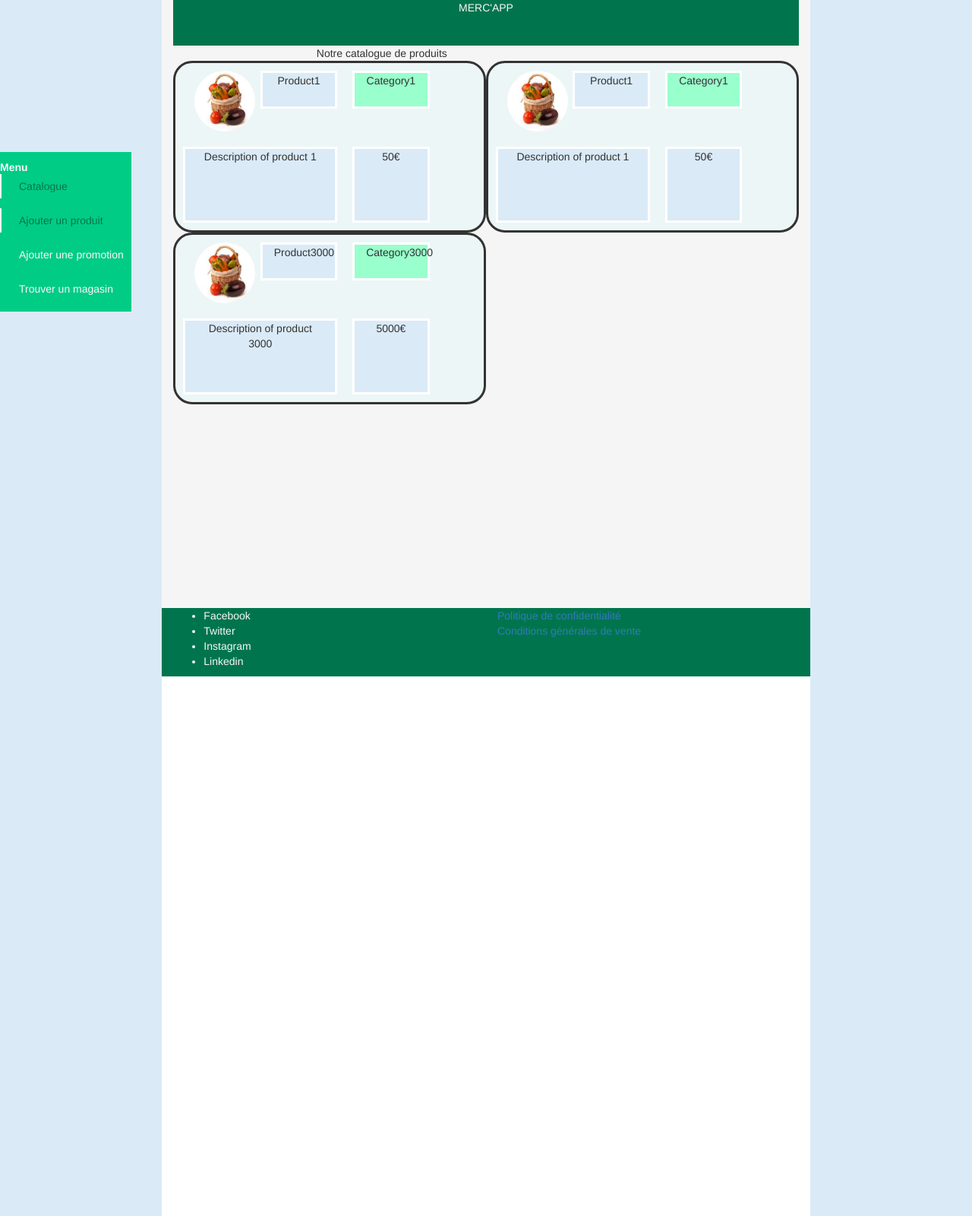
After one commit to Lanfeath/Mercapp, a Flask app: template templates/model.html in a window 1280 px wide. The commit adds this page. Shown: the whole page at 76% size. Run offline with Flask 3, Linux system fonts and the light colour scheme; the template is opened without the code that fills it, so the values that code supplies are empty; parts of the project's set-up code (start-up, migrations or seed data) failed here and were passed over; some libraries are stand-ins or nearby versions.

Commit message:
new db for test and start of flask app

```diff
--- /dev/null
+++ b/templates/model.html
@@ -0,0 +1,175 @@
+<!DOCTYPE html>
+<html lang="en">
+<head>
+    <meta charset="UTF-8">
+    <meta name="viewport" content="width=device-width, initial-scale=1">
+
+    <title> MERC'APP Product catalogue</title>
+
+    <!-- Custom CSS -->
+    <link href="../css/custom.css" rel="stylesheet">
+
+    <!-- Latest compiled and minified CSS -->
+    <link rel="stylesheet" href="https://maxcdn.bootstrapcdn.com/bootstrap/3.4.1/css/bootstrap.min.css">
+
+    <!-- jQuery library -->
+    <script src="https://ajax.googleapis.com/ajax/libs/jquery/3.6.4/jquery.min.js"></script>
+
+    <!-- Latest compiled JavaScript -->
+    <script src="https://maxcdn.bootstrapcdn.com/bootstrap/3.4.1/js/bootstrap.min.js"></script>
+
+</head>
+
+<body>
+
+    <div class="content col">
+
+        <div class="col-md-2 side-background">
+<!-- Navigation -->
+            <div class="l-navbar" id="nav-bar">
+                <nav class="nav">
+                    <div>
+                        <span class="nav_logo-name">Menu</span>
+                        <div class="nav_list">
+                            <a href="#" class="nav_link active">
+                                <i class='bx bx-grid-alt nav_icon'></i>
+                                <span class="nav_name">Catalogue</span>
+                            </a>
+                            <a href="#" class="nav_link active">
+                                <i class='bx bx-grid-alt nav_icon'></i>
+                                <span class="nav_name">Ajouter un produit</span>
+                            </a>
+                            <a href="#" class="nav_link">
+                                <i class='bx bx-user nav_icon'></i>
+                                <span class="nav_name">Ajouter une promotion</span>
+                            </a>
+                            <a href="#" class="nav_link">
+                                <i class='bx bx-message-square-detail nav_icon'></i>
+                                <span class="nav_name">Trouver un magasin</span>
+                            </a>
+                        </div>
+                    </div>
+                </nav>
+            </div>
+        </div>
+
+
+<!-- Contents -->
+
+        <div class="col-md-8 background text-center align-baseline">
+            <div class="header col-md-12" id="header">
+                <span> MERC'APP </span>
+            </div>
+
+            <div class="col-md-8">
+                <span class="text-center">Notre catalogue de produits</span>
+            </div>
+
+            <div class ="card col-md-6 ">
+                <div class="row">
+                    <div class="col-md-3 image">
+                        <img class="img-circle" src="./image_1_legumes.jpg">
+                    </div>
+                    <div class="col-md-3 border product">
+                        <p>Product1</p>
+                    </div>
+                    <div class="col-md-3 align-middle border category">
+                        <p>Category1</p>
+                    </div>
+                </div>
+
+                <div class="row">
+                    <div class="col-md-6 border description_product">
+                        <p>Description of product 1</p>
+                    </div>
+                    <div class="col-md-3 border price">
+                        <p>50€</p>
+                    </div>
+                </div>
+            </div>
+
+            <div class ="card col-md-6">
+                <div class="row">
+                    <div class="col-md-3 image">
+                        <img class="img-circle" src="./image_1_legumes.jpg">
+                    </div>
+                    <div class="col-md-3 border product">
+                        <p>Product1</p>
+                    </div>
+                    <div class="col-md-3 align-middle border category">
+                        <p>Category1</p>
+                    </div>
+                </div>
+
+                <div class="row">
+                    <div class="col-md-6 border description_product">
+                        <p>Description of product 1</p>
+                    </div>
+                    <div class="col-md-3 border price">
+                        <p>50€</p>
+                    </div>
+                </div>
+            </div>
+
+             <div class ="card col-md-6">
+                <div class="row">
+                    <div class="col-md-3 image">
+                        <img class="img-circle" src="./image_1_legumes.jpg">
+                    </div>
+                    <div class="col-md-3 border product">
+                        <p>Product3000</p>
+                    </div>
+                    <div class="col-md-3 align-middle border category">
+                        <p>Category3000</p>
+                    </div>
+                </div>
+
+                <div class="row">
+                    <div class="col-md-6 border description_product">
+                        <p>Description of product 3000</p>
+                    </div>
+                    <div class="col-md-3 border price">
+                        <p style="vertical-align: center;">5000€</p>
+                    </div>
+                </div>
+            </div>
+        </div>
+
+        <div class="lateral-col col-md-2 side-background"></div>
+    </div>
+
+<!-- Footer -->
+    <footer>
+        <div class="lateral-col col-md-2 side-background"></div>
+        <div class="col-md-8 footer footer-below">
+            <div class="row">
+                <div class="socials col-md-6">
+                    <ul>
+                        <li>Facebook</li>
+                        <li>Twitter</li>
+                        <li>Instagram</li>
+                        <li>Linkedin</li>
+                    </ul>
+                </div>
+                <div class="col-md-6">
+                    <div>
+                        <a href="/">Politique de confidentialité</a>
+                    </div>
+                    <div>
+                        <a href="/">Conditions générales de vente</a>
+                    </div>
+                </div>
+            </div>
+        </div>
+        <div class="lateral-col col-md-2 side-background"></div>
+    </footer>
+
+<!-- Scroll to Top Button (Only visible on small and extra-small screen sizes) -->
+    <div class="scroll-top page-scroll hidden-sm hidden-xs hidden-lg hidden-md">
+        <a class="btn btn-primary" href="#page  -top">
+            <i class="fa fa-chevron-up"></i>
+        </a>
+    </div>
+
+</body>
+</html>
--- /dev/null
+++ b/views.py
@@ -0,0 +1,48 @@
+from flask import Flask, render_template, request, url_for
+
+app = Flask(__name__)
+
+# Config options - Make sure you created a 'config.py' file.
+app.config.from_object('config')
+
+# To get one variable, tape app.config['MY_VARIABLE']
+
+from .utils import Administrator
+
+@app.route('/')
+@app.route("/index/")
+def index():
+    title= "Notre catalogue de produits"
+    image1= './static/temp/image_1_legumes.jpg'
+    product1="Test1"
+    category1="Cat1 de test"
+    description1 = "This is a test"
+    price1="50000€"
+    return render_template("index.html",
+                            title=title,
+                            image1=image1,
+                            product1 =product1,
+                            category1 = category1,
+                            description1 = description1,
+                            price1 = price1
+                            )
+
+
+@app.route('/result/')
+def result():
+    gender = request.args.get('gender')
+    user_name = request.args.get('first_name')
+    uid = request.args.get('id')
+    description = find_content(gender).description
+    profile_pic = 'http://graph.facebook.com/' + uid + '/picture?redirect=false'
+    # profile_pic = 'http://graph.facebook.com/me/picture?redirect=false'
+
+    return render_template('result.html',
+                           user_name=user_name,
+                           user_image=profile_pic,
+                           description=description,
+                           blur=False)
+
+
+if __name__ == "__main__":
+    app.run()
```
Also changed, not shown: __init__.py (added, +12 -0 lines), db/add_data.py (added, +39 -0 lines), db/create_db.py (added, +26 -0 lines), db/queries.py (added, +31 -0 lines), models.py (added, +50 -0 lines), templates/base.html (renamed from index.html, +3 -77 lines), templates/index.html (added, +76 -0 lines), utils.py (added, +17 -0 lines), db/db_mercapp.db (added), static/css/custom.css (renamed from css/custom.css), static/js/custom.js (renamed from js/custom.js), templates/card.html (renamed from card.html), 3 other files.
